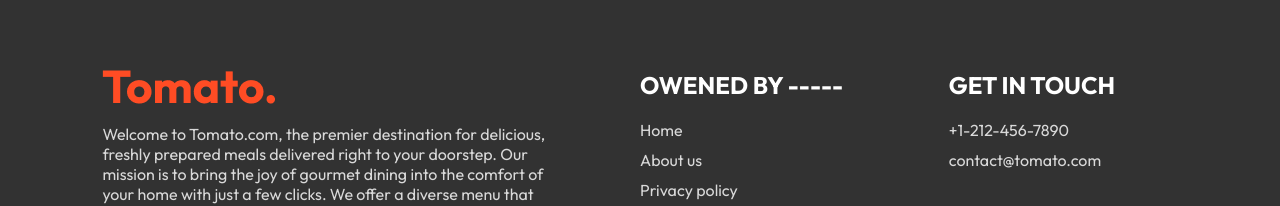
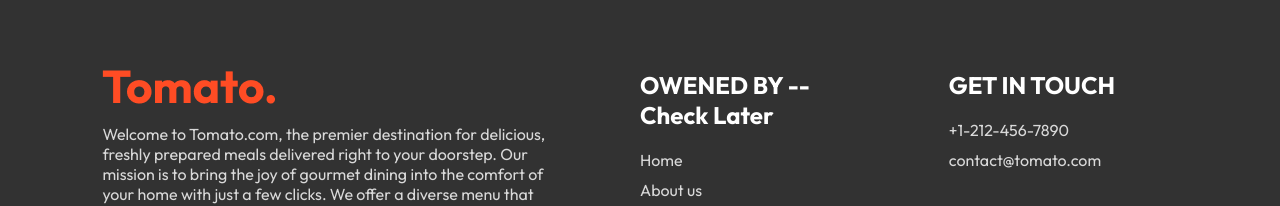
Before and after one commit to ABC11xyz/FOOD, a React (Vite) app in the folder Frontend/: page /verify in a window 1280 px wide. Shown: the part 490-696 px from the top of the page. Built offline with nearby package versions, Linux system fonts and the light colour scheme; no server answers.

Commit message:
Update Footer.jsx

```diff
--- a/Frontend/src/components/Footer/Footer.jsx
+++ b/Frontend/src/components/Footer/Footer.jsx
@@ -16,7 +16,7 @@ const Footer = () => {
             </div>
         </div>
         <div className="footer-content-center">
-            <h2>OWENED BY -----</h2>
+            <h2>OWENED BY -- Check Later</h2>
             <ul>
                 <li>Home</li>
                 <li>About us</li>
```
